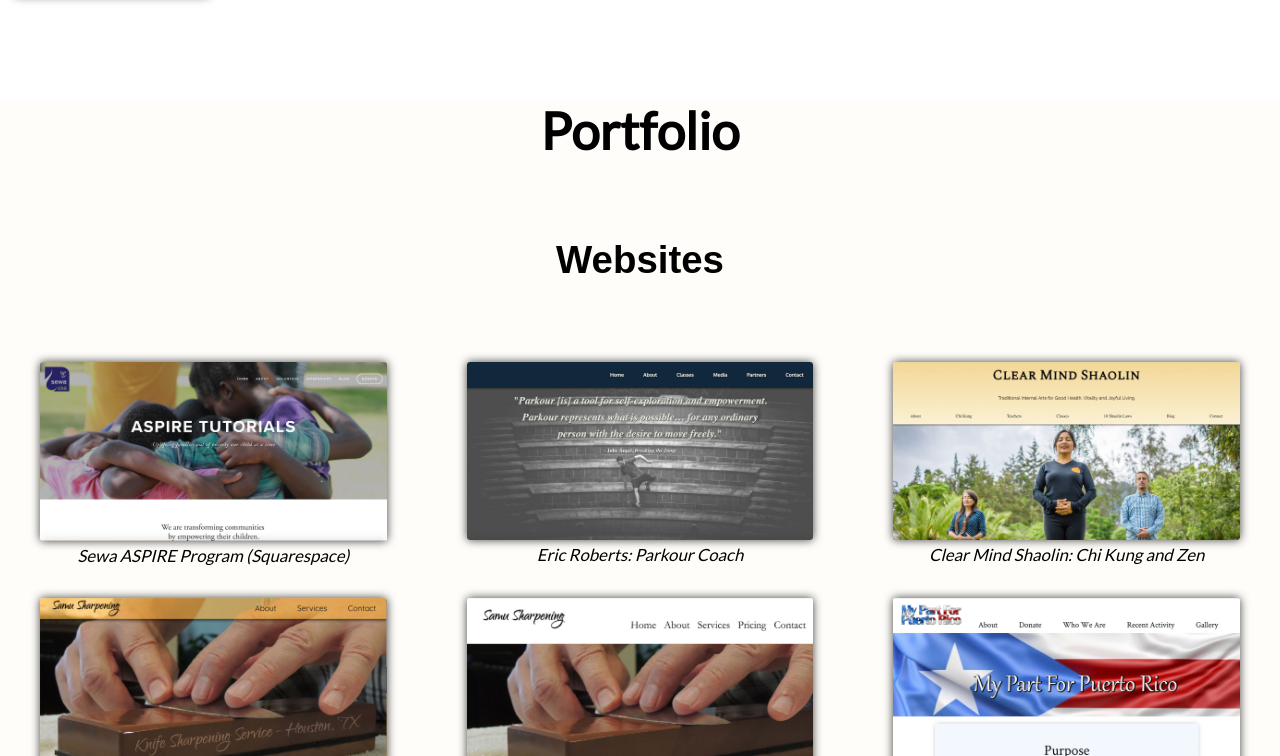
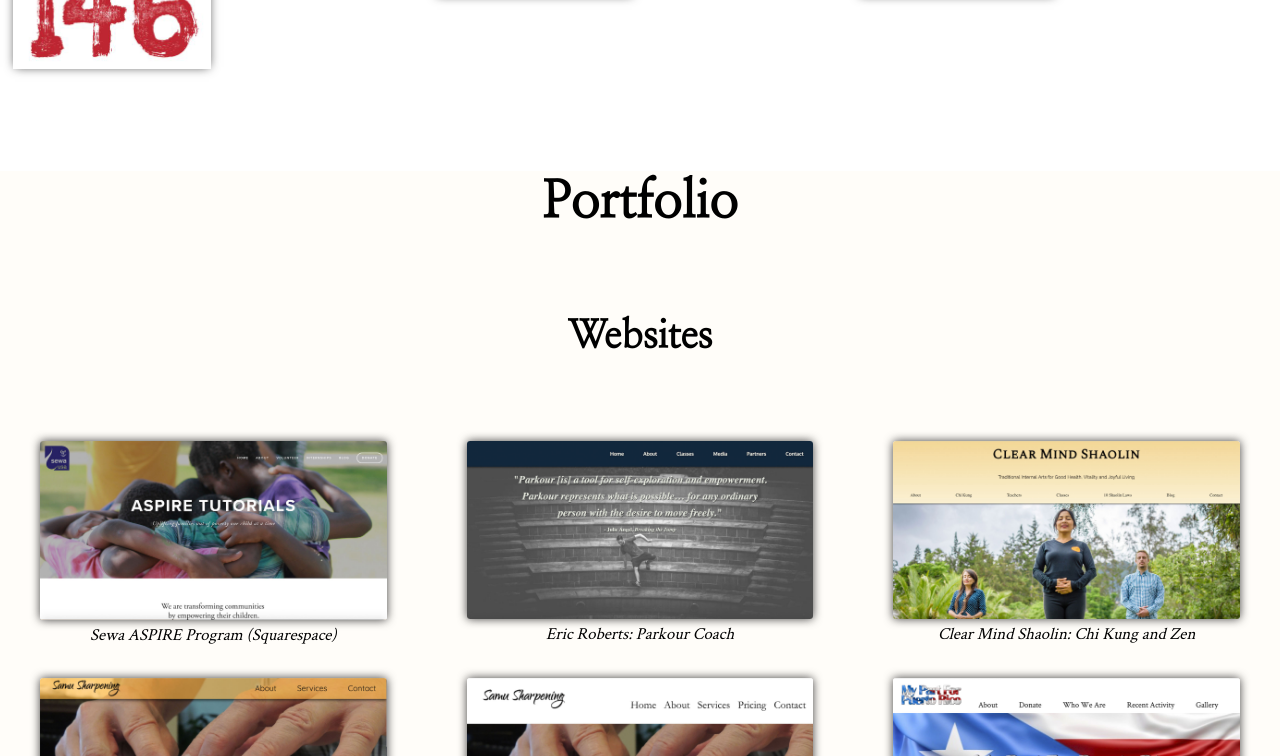
Before and after one commit to seenordrew/profile, a plain HTML site: page index.html in a window 1280 px wide. Shown: the part 5203-5959 px from the top of the page. Drawn offline with nearby package versions, Linux system fonts and the light colour scheme; a script that the page names is missing.

Commit message:
Add files via upload

```diff
--- a/css/main.css
+++ b/css/main.css
@@ -5,7 +5,7 @@ html, body {
 .container {
   display: flex;
   flex-direction: column;
-  font-family: 'Lato', sans-serif;
+  font-family: 'Crimson Text', sans-serif;
 }
 
 .wrapper-landing {
@@ -33,7 +33,7 @@ html, body {
 
 .header-small {
   font-size: 2vw;
-  font-family: 'Muli', sans-serif;
+  font-family: 'Crimson Text', sans-serif;
   color: #eaf1f2;
 }
 
@@ -56,8 +56,8 @@ html, body {
 }
 
 p {
-    font-size: calc(5px + 1vw);
-    font-family: 'Lato', sans-serif;
+    font-size: calc(6px + 1vw);
+    font-family: 'Crimson Text';
   }
 
 figure {
@@ -102,14 +102,14 @@ figure {
 .header {
   text-align: center;
   font-size: 4vw;
-  font-family: 'Lato', sans-serif;
+  font-family: 'Nanum Myeongjo', sans-serif;
   margin-top: 6vw;
 }
 
 .header2 {
   text-align: center;
   font-size: 3vw;
-  font-family: 'Muli', sans-serif;
+  font-family: 'Nanum Myeongjo', sans-serif;
   margin-top: 6vw;
 }
 
```
